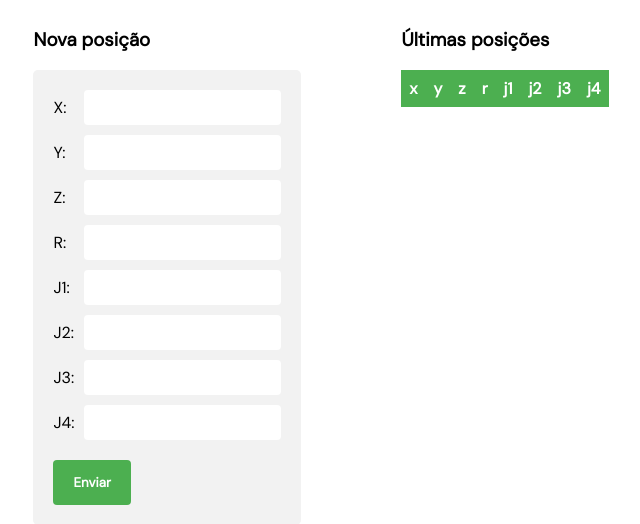
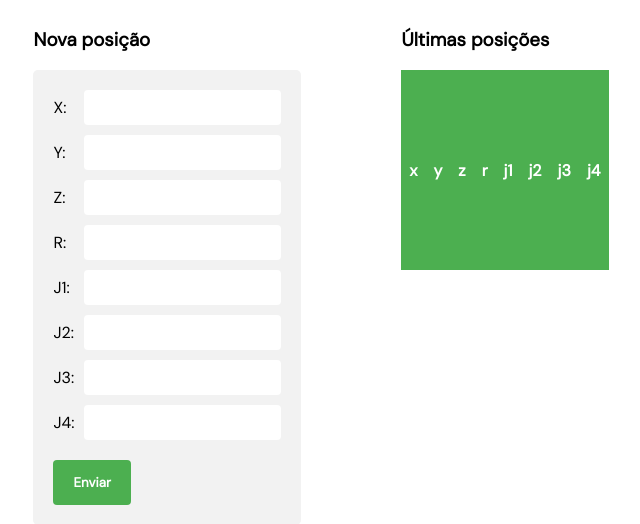
Before and after one commit to Boyquotes/robo_godot, a Flask app: page / in a window 1280 px wide. Shown: the top 524 px of the page, without its empty margins (327-967 px from the left). Run offline with Flask 3, Linux system fonts and the light colour scheme; data comes from the database, SQL or seed files in the repository; both versions use the stored data as it was after the commit; lists and menus that the app fills with data are empty.

Commit message:
overflow

```diff
--- a/src/static/css/index.css
+++ b/src/static/css/index.css
@@ -17,6 +17,8 @@ body {
 table {
     border-collapse: collapse;
     width: 100%;
+    overflow: scroll;
+    height: 200px;
 }
 
 td,
```
Also changed, not shown: src/app.db.
